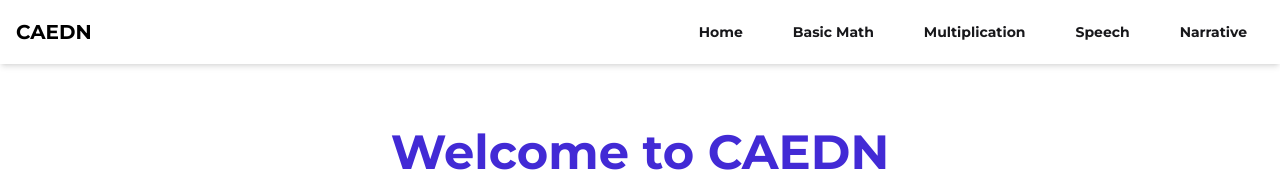
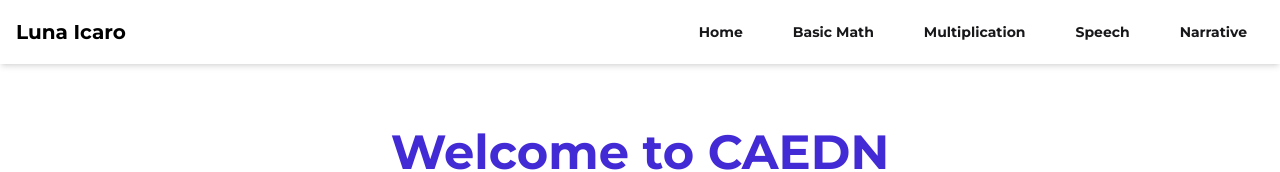
Before and after one commit to jcicaro/caedn-ts, a React (Vite) app: page / in a window 1280 px wide. Shown: the top 172 px of the page. Built offline with nearby package versions, Linux system fonts and the light colour scheme; no server answers.

Commit message:
updated site name

```diff
--- a/index.html
+++ b/index.html
@@ -6,7 +6,7 @@
 
     <link rel="icon" type="image/svg+xml" href="/vite.svg" />
 
-    <title>CAEDN</title>
+    <title>Luna Icaro</title>
 
   </head>
   <body >
--- a/src/components/Navbar.tsx
+++ b/src/components/Navbar.tsx
@@ -5,7 +5,7 @@ export default function Navbar() {
     <div className="navbar bg-base-100 shadow-md px-4">
       <div className="flex-1">
         <Link to="/" className="text-xl font-bold text-black">
-          CAEDN
+          Luna Icaro
         </Link>
       </div>
 
```
